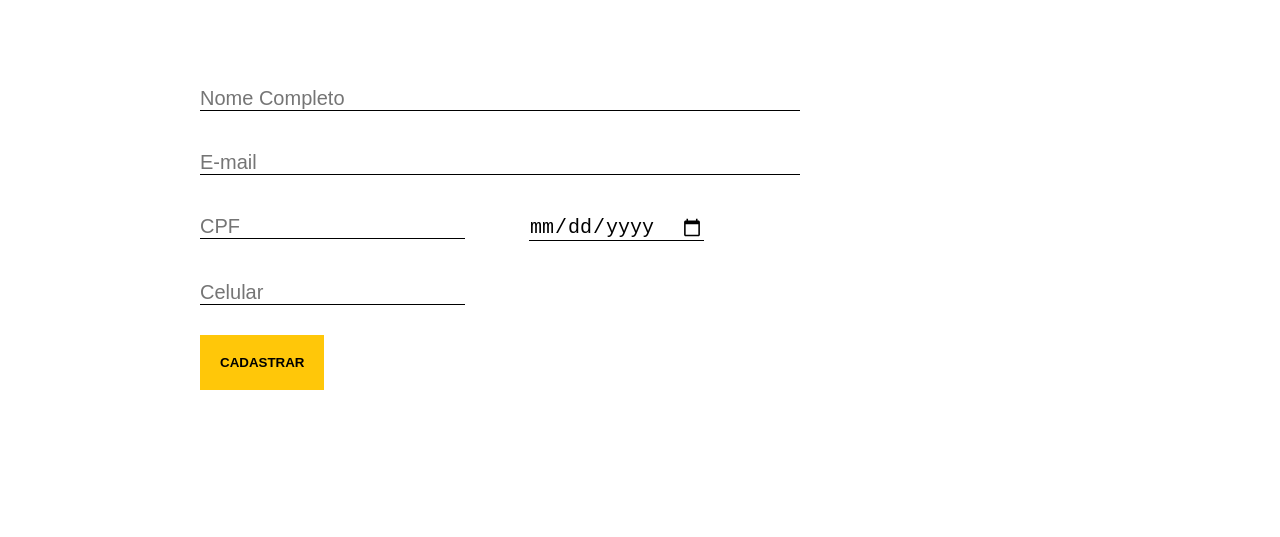
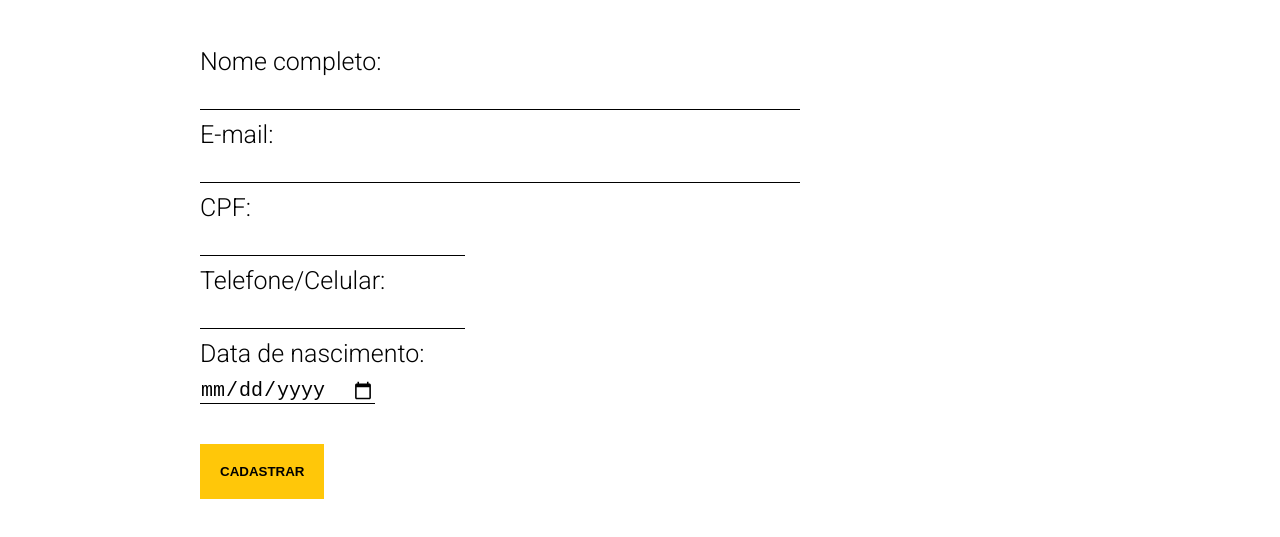
Before and after one commit to Natanista/goVegan, a plain HTML site: page cadastro.html in a window 1280 px wide. Shown: the part 251-788 px from the top of the page. Drawn offline with Linux system fonts and the light colour scheme.

Commit message:
atualização da tela de cadastro

```diff
--- a/cadastro.css
+++ b/cadastro.css
@@ -65,16 +65,14 @@ header img {
     padding-top: 20px;
 }
 
-#data {
-    margin-left: 60px;
-}
+
 
 .container2 input {
     border: none;
     border-bottom: 1px solid black;
-    padding-top: 20px;
+    padding-top: 10px;
     font-size: 20px;
-    margin-top: 20px;
+    margin-bottom: 10px;
 
 }
 
@@ -105,10 +103,6 @@ header img {
     background-color: #FFDB66;
 }
 
-.desejavel p {
-    margin-top: 20px;
-}
-
 input:focus {
     box-shadow: 0 0 0 0;
     border: 0 none;
@@ -117,4 +111,9 @@ input:focus {
 
 }
 
+.inputs p {
+    font-size: 25px;
+    padding: 10px 0 -2px 0 ;
+}
+
 /*Fim Form*/
--- a/cadastro.html
+++ b/cadastro.html
@@ -30,25 +30,30 @@
         <form>
             <div class="inputs">
                 <p>
-                    <input class="importante" type="text" id="nome" placeholder="Nome Completo">
+                    <p>Nome completo:</p>
+                    <input class="importante" type="text" id="nome"  required>
                 </p>
 
                 <p>
-                    <input class="importante" type="email" id="email" placeholder="E-mail">
+                    <p>E-mail:</p>
+                    <input class="importante" type="email" id="email" required>
                 </p>
 
-                <input type="text" id="CPF" placeholder="CPF">
-
-                <input type="date" id="data" placeholder="Data de nascimento">
-                <p>
-                    <input type="text" id="Celuar" placeholder="Celular">
-                </p>
-            </div>
-            <div class="desejavel">
+                <p>CPF:</p>
+                <input type="text" id="CPF" required>
 
 
 
-                <button>CADASTRAR</button>
+
+                    <p>Telefone/Celular:</p>
+                    <input type="text" id="Celuar" required>
+
+                <p>Data de nascimento:
+
+                </p>
+                <input type="date" id="data" placeholder="Data de nascimento" required>
+            </div>
+            <div class="desejavel"> <button onclick="cadastrar()">CADASTRAR</button>
             </div>
 
 
```
Also changed, not shown: login.html (+3 -3 lines).
